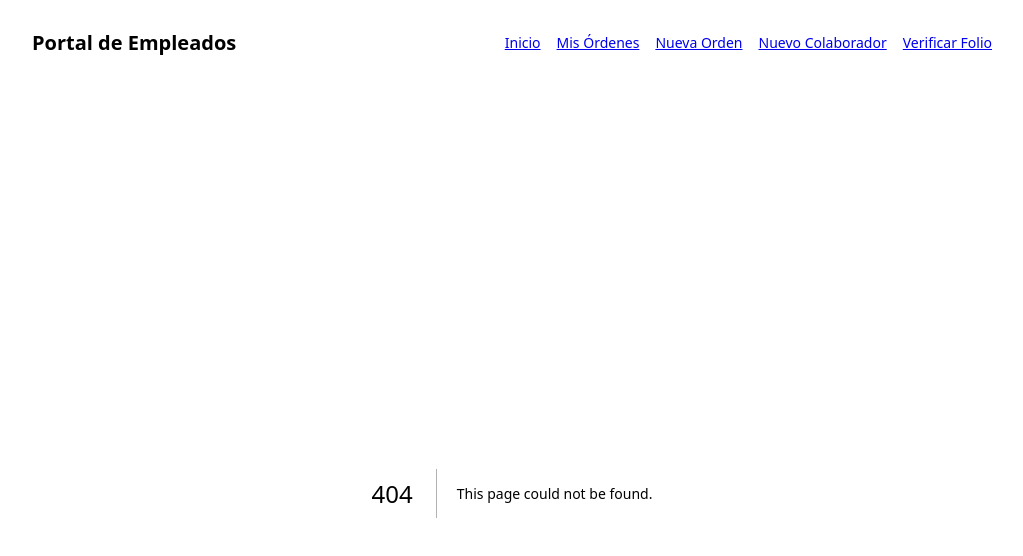
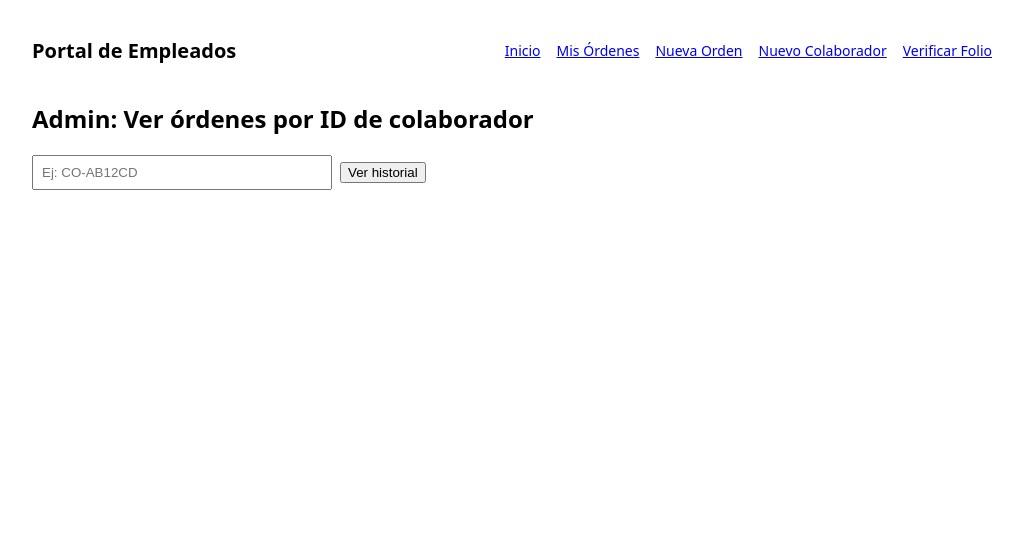
Before and after one commit to DPR2204/portal-empleados, a Next.js app: page /admin/ordenes in a window 1280 px wide. Before the commit this address had no page. Shown: the top 556 px of the page, without its empty margins (128-1151 px from the left). Built offline with nearby package versions, Linux system fonts and the light colour scheme.

Commit message:
Create page.js

```diff
--- /dev/null
+++ b/app/admin/ordenes/page.js
@@ -0,0 +1,23 @@
+'use client';
+import { useState } from 'react';
+import { useRouter } from 'next/navigation';
+
+export default function AdminOrdenesSearch() {
+  const [idpub, setIdpub] = useState('');
+  const router = useRouter();
+
+  return (
+    <main>
+      <h2>Admin: Ver órdenes por ID de colaborador</h2>
+      <form onSubmit={e => { e.preventDefault(); if (idpub.trim()) router.push(`/admin/ordenes/${encodeURIComponent(idpub.trim())}`); }}>
+        <input
+          value={idpub}
+          onChange={e => setIdpub(e.target.value)}
+          placeholder="Ej: CO-AB12CD"
+          style={{ padding: 8, width: 280, marginRight: 8 }}
+        />
+        <button type="submit">Ver historial</button>
+      </form>
+    </main>
+  );
+}
```
